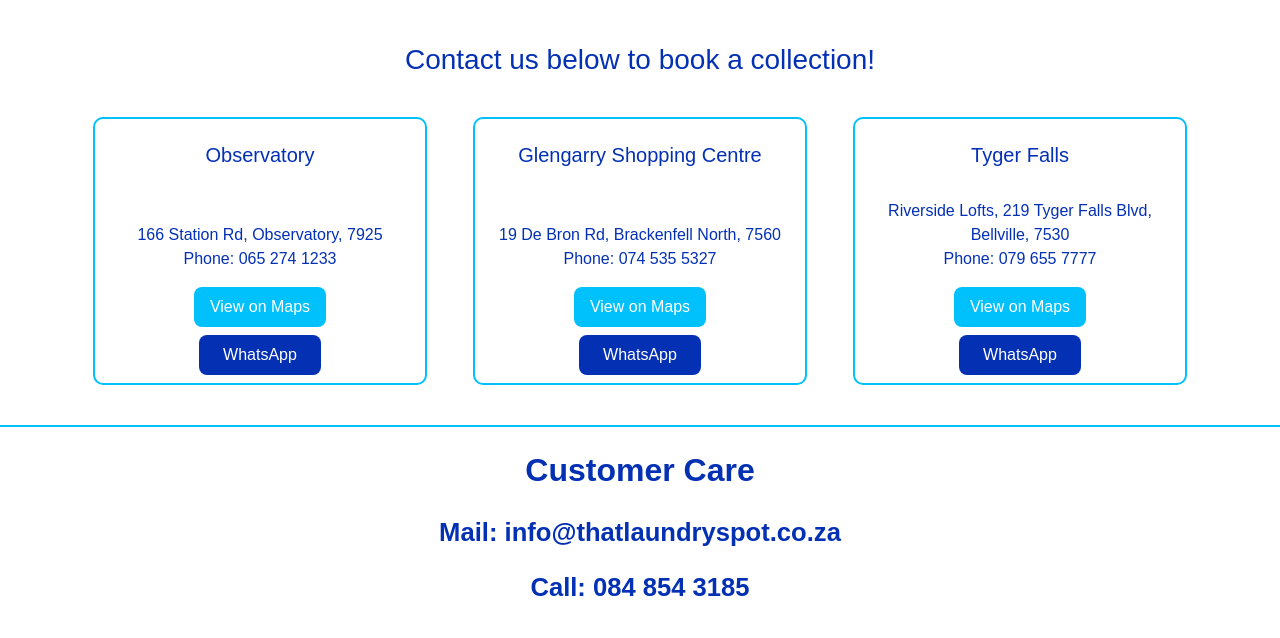
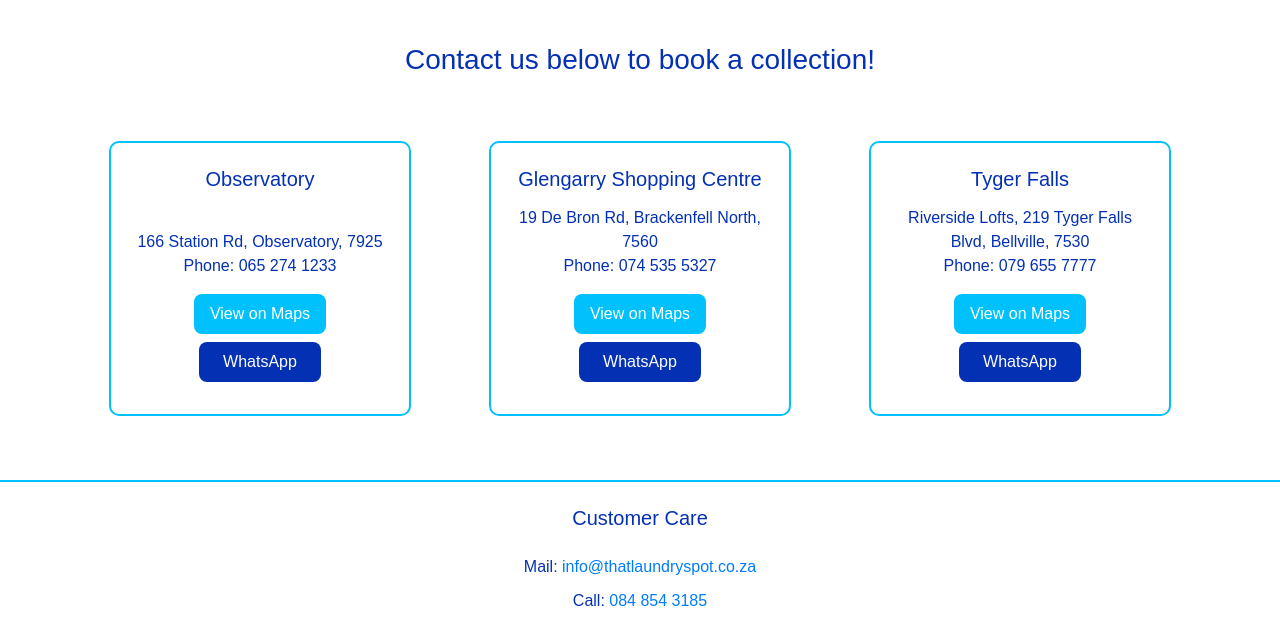
Before and after one commit to SparrowZA/Laundry, a plain HTML site: page index.html in a window 1280 px wide. Shown: the part 645-1283 px from the top of the page. Drawn offline with Linux system fonts and the light colour scheme.

Commit message:
Fixing cards

```diff
--- a/css/styles.css
+++ b/css/styles.css
@@ -32,6 +32,10 @@
     margin-top: auto;
 }
 
+.card-head {
+    margin-bottom: 15px;
+}
+
 .button-prim {
     background-color: rgb(1, 193, 252);
     border-radius: 8px;
@@ -48,6 +52,17 @@
     text-align: center;
     cursor: pointer;
     width: fit-content;
+}
+
+.customer-heading {
+    font-size: 20px;
+    margin-bottom: 20px;
+}
+
+.customer-link {
+    font-size: 16px;
+    margin: 5px 0;
+    text-decoration: none;
 }
 
 @media (max-width: 576px) {
--- a/index.html
+++ b/index.html
@@ -58,9 +58,9 @@
     </div>
     <div id="locations" class="container">
         <div class="row card-deck">
-            <div class="col-sm px-2 my-3">
-                <div class="card px-2 text-center loc_card">
-                    <h5 class="card-title py-4">Observatory</h5>
+            <div class="col-sm p-4 my-3">
+                <div class="card p-4 text-center loc_card">
+                    <h5 class="card-head">Observatory</h5>
                     <div class="text-card">
                         <p style="font-size: 1rem;">
                             166 Station Rd, Observatory, 7925<br>Phone: 065 274 1233
@@ -74,9 +74,9 @@
                     </div>
                 </div>
             </div>
-            <div class="col-sm px-2 my-3">
-                <div class="card px-2 text-center loc_card">
-                    <h5 class="py-4">Glengarry Shopping Centre</h5>
+            <div class="col-sm p-4 my-3">
+                <div class="card p-4 text-center loc_card">
+                    <h5 class="card-head">Glengarry Shopping Centre</h5>
                     <div class="text-card">
                         <p style="font-size: 1rem;">
                             19 De Bron Rd, Brackenfell North, 7560<br>Phone: 074 535 5327
@@ -90,9 +90,9 @@
                     </div>
                 </div>
             </div>
-            <div class="col-sm px-2 my-3">
-                <div class="card px-2 text-center loc_card">
-                    <h5 class="py-4">Tyger Falls</h5>
+            <div class="col-sm p-4 my-3">
+                <div class="card p-4 text-center loc_card">
+                    <h5 class="card-head">Tyger Falls</h5>
                     <div class="text-card">
                         <p style="font-size: 1rem;">
                             Riverside Lofts, 219 Tyger Falls Blvd, Bellville, 7530<br>Phone: 079 655 7777
@@ -113,9 +113,15 @@
         <div class="row">
             <div class="col px-2">
                 <div class="card border-0 px-2 text-center care-card">
-                    <h2 class="font-weight-bold">Customer Care</h2>
-                    <p class="font-weight-bold" style="margin-top: 1rem; ">Mail: info@thatlaundryspot.co.za</p>
-                    <p class="font-weight-bold">Call: 084 854 3185</p>
+                    <h3 class="customer-heading">Customer Care</h3>
+                    <p class="customer-link">Mail:
+                        <a href="mailto:info@thatlaundryspot.co.za">
+                            info@thatlaundryspot.co.za</a>
+                    </p>
+                    <p class="customer-link">Call:
+                        <a class="customer-link" href="tel:0848543185">084 854 3185</a>
+                    </p>
+
                 </div>
             </div>
         </div>
```
